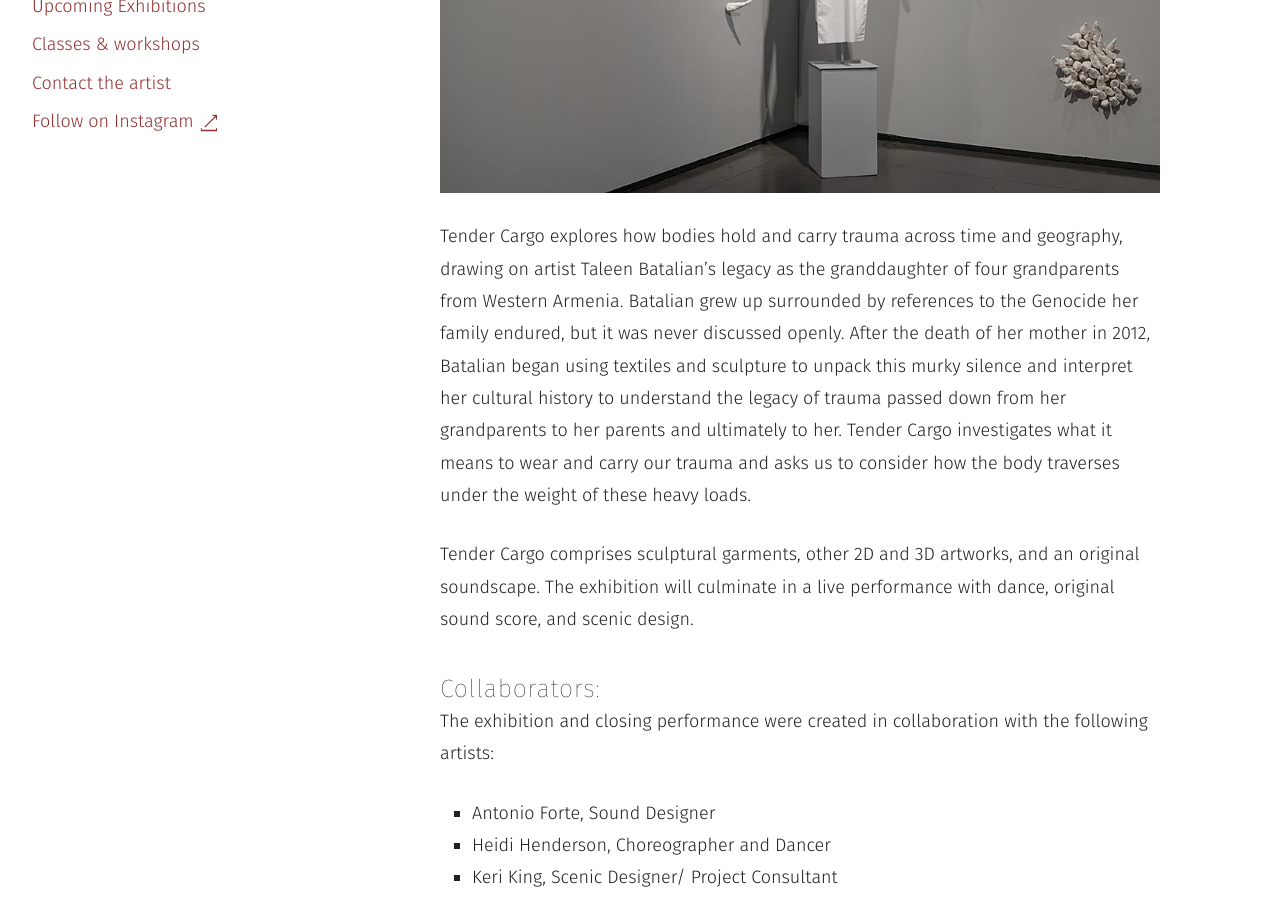
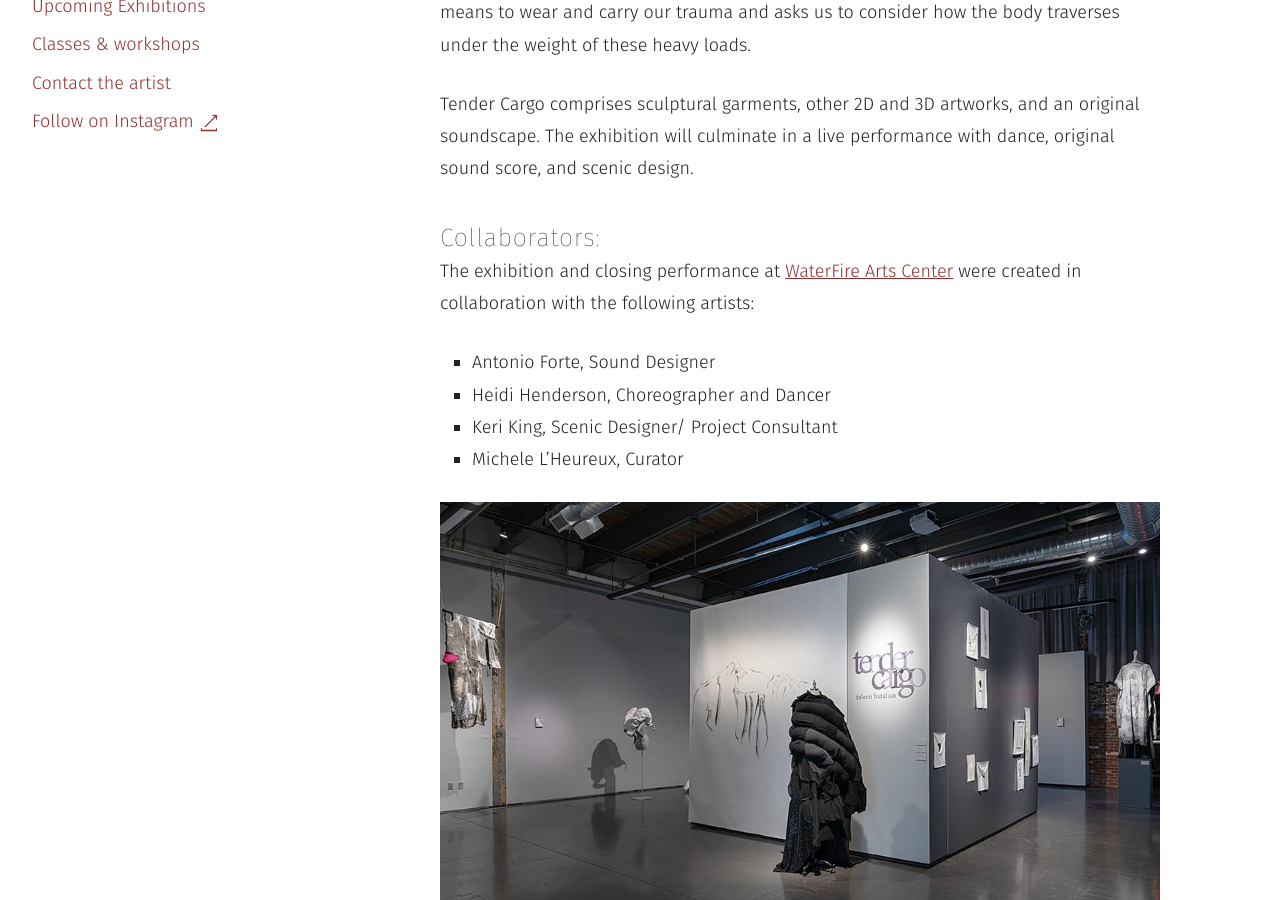
Before and after one commit to highchair/taleen-batalian, a Jekyll site: the page built from exhibitions/tender-cargo.html, in a window 1280 px wide and 900 px high, scrolled down 426 px. Built offline with Jekyll 4.4.1, drawn with Linux system fonts in a browser that asks for light colours.

Commit message:
Exhibition edits/additions

```diff
--- a/exhibitions/tender-cargo.html
+++ b/exhibitions/tender-cargo.html
@@ -22,7 +22,7 @@
   <p>Tender Cargo comprises sculptural garments, other 2D and 3D artworks, and an original soundscape. The exhibition will culminate in a live performance with dance, original sound score, and scenic design.</p>
 
   <h2 class="h5">Collaborators:</h2>
-  <p>The exhibition and closing performance were created in collaboration with the following artists:</p>
+  <p>The exhibition and closing performance at <a href="https://waterfire.org/events/tender-cargo-an-exhibition-by-taleen-batalian/">WaterFire Arts Center</a> were created in collaboration with the following artists:</p>
   <ul>
     <li>Antonio Forte, Sound Designer</li>
     <li>Heidi Henderson, Choreographer and Dancer</li>
@@ -31,23 +31,23 @@
   </ul>
 
   <img src="{{ site.image_path }}exhibitions/tender-cargo/install01.jpg" alt="" />
-  <img src="{{ site.image_path }}exhibitions/tender-cargo/install02.jpg" alt="" />
-  <img src="{{ site.image_path }}exhibitions/tender-cargo/install03.jpg" alt="" />
-  <img src="{{ site.image_path }}exhibitions/tender-cargo/install04.jpg" alt="" />
-  <img src="{{ site.image_path }}exhibitions/tender-cargo/install05.jpg" alt="" />
-  <img src="{{ site.image_path }}exhibitions/tender-cargo/install07.jpg" alt="" />
-  <img src="{{ site.image_path }}exhibitions/tender-cargo/install08.jpg" alt="" />
-  <img src="{{ site.image_path }}exhibitions/tender-cargo/install09.jpg" alt="" />
-  <img src="{{ site.image_path }}exhibitions/tender-cargo/install10.jpg" alt="" />
-  <img src="{{ site.image_path }}exhibitions/tender-cargo/install11.jpg" alt="" />
-  <img src="{{ site.image_path }}exhibitions/tender-cargo/install12.jpg" alt="" />
+  <img src="{{ site.image_path }}exhibitions/tender-cargo/install02.jpg" alt="" loading="lazy" />
+  <img src="{{ site.image_path }}exhibitions/tender-cargo/install03.jpg" alt="" loading="lazy" />
+  <img src="{{ site.image_path }}exhibitions/tender-cargo/install04.jpg" alt="" loading="lazy" />
+  <img src="{{ site.image_path }}exhibitions/tender-cargo/install05.jpg" alt="" loading="lazy" />
+  <img src="{{ site.image_path }}exhibitions/tender-cargo/install07.jpg" alt="" loading="lazy" />
+  <img src="{{ site.image_path }}exhibitions/tender-cargo/install08.jpg" alt="" loading="lazy" />
+  <img src="{{ site.image_path }}exhibitions/tender-cargo/install09.jpg" alt="" loading="lazy" />
+  <img src="{{ site.image_path }}exhibitions/tender-cargo/install10.jpg" alt="" loading="lazy" />
+  <img src="{{ site.image_path }}exhibitions/tender-cargo/install11.jpg" alt="" loading="lazy" />
+  <img src="{{ site.image_path }}exhibitions/tender-cargo/install12.jpg" alt="" loading="lazy" />
 
   <p><em>This project was made possible by generous support from:</em></p>
   <p class="logo-container u__vertical__mt">
-    <img src="{{ site.image_path }}support/logo-prov-arts-tourism.png" alt="" />
-    <img src="{{ site.image_path }}support/logo-real-dream-design.png" alt="" />
-    <img src="{{ site.image_path }}support/logo-risca.jpg" alt="" />
-    <img src="{{ site.image_path }}support/logo-waterfire.jpg" alt="" />
-    <img src="{{ site.image_path }}support/logo-wilbury-group.png" alt="" />
+    <img src="{{ site.image_path }}support/logo-prov-arts-tourism.png" alt="" loading="lazy" />
+    <img src="{{ site.image_path }}support/logo-real-dream-design.png" alt="" loading="lazy" />
+    <img src="{{ site.image_path }}support/logo-risca.jpg" alt="" loading="lazy" />
+    <img src="{{ site.image_path }}support/logo-waterfire.jpg" alt="" loading="lazy" />
+    <img src="{{ site.image_path }}support/logo-wilbury-group.png" alt="" loading="lazy" />
   </p>
 </div>
```
Also changed, not shown: exhibitions/counterpoint.html (added, +30 -0 lines), exhibitions/graft.html (+6 -6 lines), assets/exhibitions/counterpoint/counterpoint-1763.jpg (added), assets/exhibitions/counterpoint/counterpoint-1822.jpg (added), assets/exhibitions/counterpoint/counterpoint-7126.jpg (added), assets/exhibitions/counterpoint/counterpoint-7134.jpg (added), assets/exhibitions/counterpoint/counterpoint-7153.jpg (added), assets/exhibitions/counterpoint/counterpoint-7165.jpg (added), assets/exhibitions/counterpoint/counterpoint-7190.jpg (added), assets/exhibitions/counterpoint/counterpoint-7206.jpg (added), assets/exhibitions/tender-cargo/install06.jpg (deleted).
